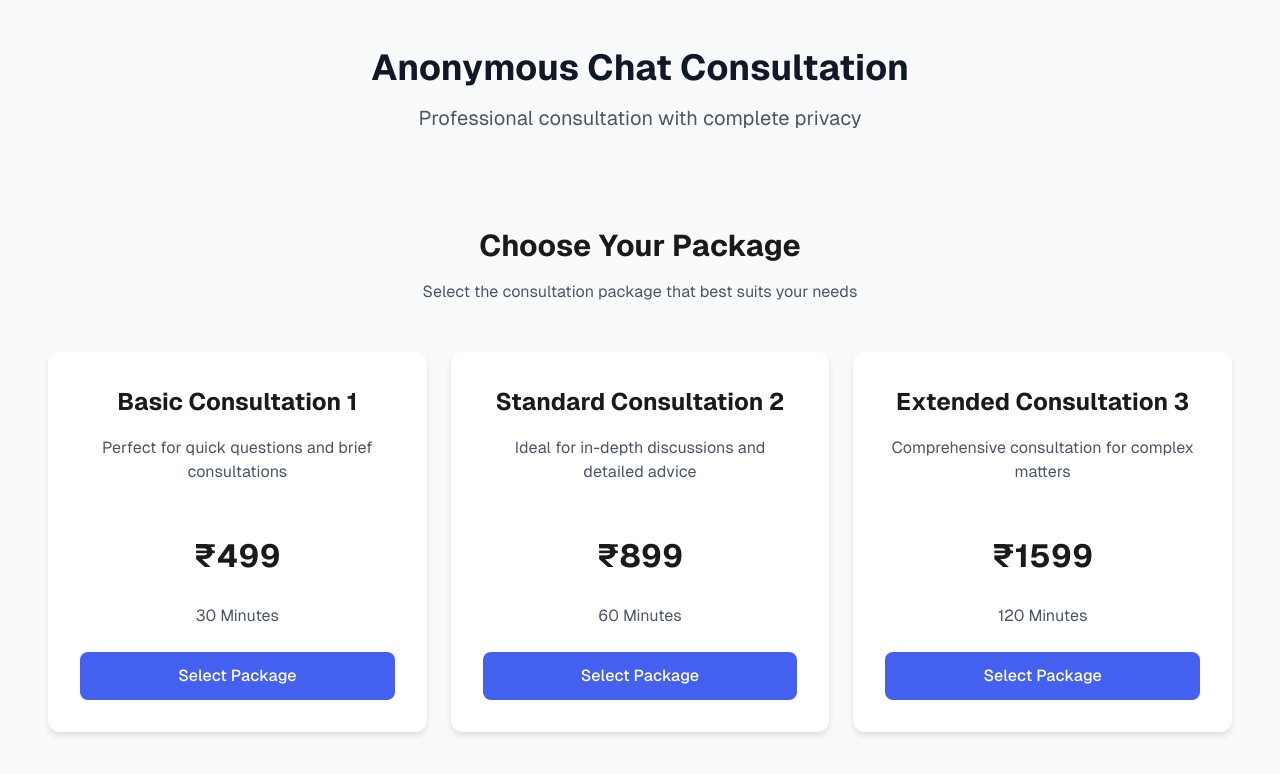
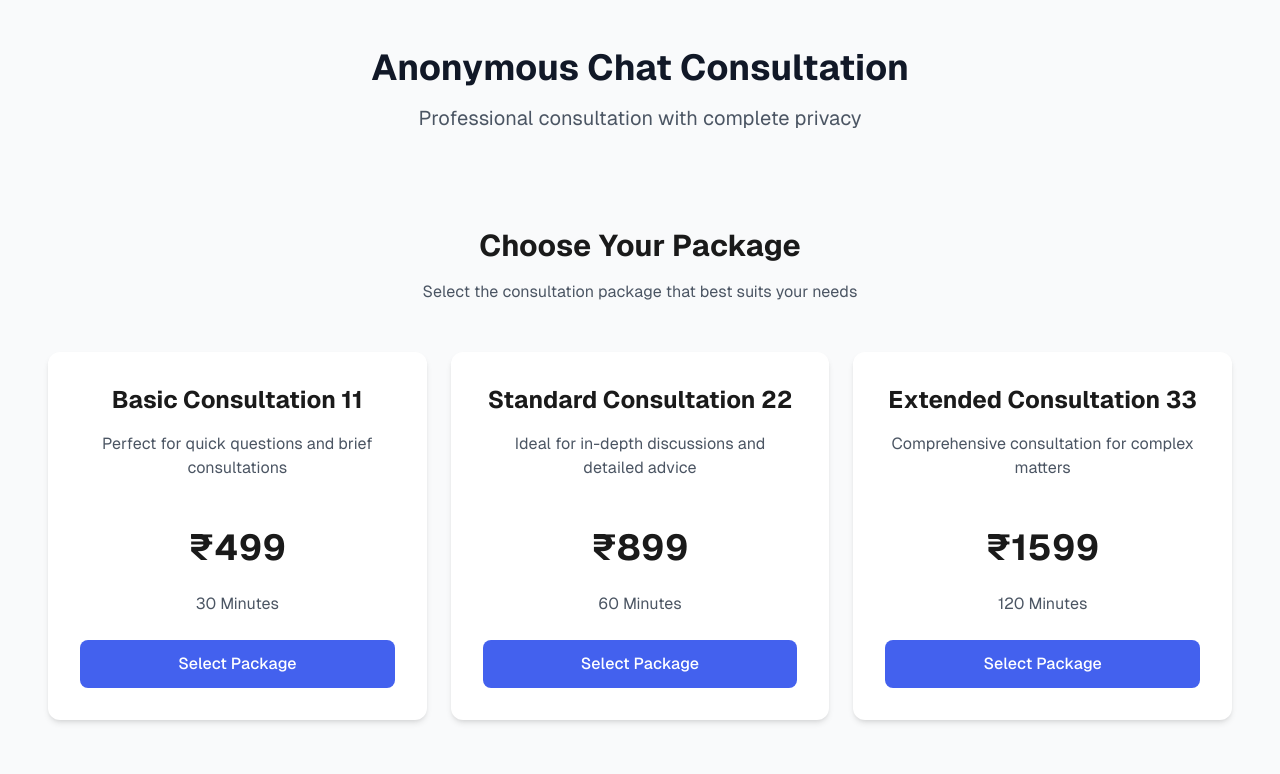
Before and after one commit to gijojohn/anonymousChat, a Next.js app: page / in a window 1280 px wide. Shown: the top 774 px of the page. Built offline with nearby package versions, Linux system fonts and the light colour scheme.

Commit message:
layout changes 6

```diff
--- a/src/app/layout.tsx
+++ b/src/app/layout.tsx
@@ -3,16 +3,26 @@ import localFont from "next/font/local";
 import "./globals.css";
 
 const geistSans = localFont({
-  src: './fonts/GeistVF.woff',
+  src: [
+    {
+      path: './fonts/GeistVF.woff',
+      weight: '100 900',
+      style: 'normal',
+    }
+  ],
   variable: '--font-geist-sans',
-  weight: '100 900',
   display: 'swap',
 });
 
 const geistMono = localFont({
-  src: './fonts/GeistMonoVF.woff',
+  src: [
+    {
+      path: './fonts/GeistMonoVF.woff',
+      weight: '100 900',
+      style: 'normal',
+    }
+  ],
   variable: '--font-geist-mono',
-  weight: '100 900',
   display: 'swap',
 });
 
@@ -27,10 +37,8 @@ export default function RootLayout({
   children: React.ReactNode;
 }>) {
   return (
-    <html lang="en">
-      <body
-        className={`${geistSans.variable} ${geistMono.variable} font-sans antialiased`}
-      >
+    <html lang="en" className={`${geistSans.variable} ${geistMono.variable}`}>
+      <body className="font-sans antialiased">
         {children}
       </body>
     </html>
--- a/src/components/packages-section.tsx
+++ b/src/components/packages-section.tsx
@@ -6,21 +6,21 @@ import React from 'react';
 const PACKAGES = [
   {
     id: 1,
-    title: 'Basic Consultation 1',
+    title: 'Basic Consultation 11',
     description: 'Perfect for quick questions and brief consultations',
     price: 499,
     duration: '30 Minutes',
   },
   {
     id: 2,
-    title: 'Standard Consultation 2',
+    title: 'Standard Consultation 22',
     description: 'Ideal for in-depth discussions and detailed advice',
     price: 899,
     duration: '60 Minutes',
   },
   {
     id: 3,
-    title: 'Extended Consultation 3',
+    title: 'Extended Consultation 33',
     description: 'Comprehensive consultation for complex matters',
     price: 1599,
     duration: '120 Minutes',
--- a/src/components/packages.css
+++ b/src/components/packages.css
@@ -1,74 +1,34 @@
 .packages-grid {
-  display: grid;
-  grid-template-columns: repeat(3, minmax(280px, 1fr));
-  gap: 1.5rem;
-  width: 100%;
-  max-width: 1200px;
-  margin: 0 auto;
+  @apply grid grid-cols-1 md:grid-cols-3 gap-6 max-w-[1200px] mx-auto;
 }
 
 .package-card {
-  background: white;
-  border-radius: 0.75rem;
-  box-shadow: 0 4px 6px rgba(0, 0, 0, 0.1);
-  padding: 2rem;
-  height: 100%;
-  display: flex;
-  flex-direction: column;
-  text-align: center;
-  font-family: var(--font-geist-sans);
+  @apply bg-white rounded-xl shadow-md p-8 h-full flex flex-col items-center text-center;
 }
 
 .package-title {
-  font-size: 1.5rem;
-  font-weight: 700;
-  margin-bottom: 1rem;
-  text-align: center;
-  font-family: var(--font-geist-sans);
+  @apply text-2xl font-bold mb-4;
 }
 
 .package-description {
-  color: #4B5563;
-  margin-bottom: 1.5rem;
-  text-align: center;
-  font-family: var(--font-geist-sans);
+  @apply text-gray-600 mb-6;
 }
 
 .package-price {
-  font-size: 2rem;
-  font-weight: 700;
-  margin: 1.5rem 0;
-  text-align: center;
-  font-family: var(--font-geist-sans);
+  @apply text-4xl font-bold my-6;
 }
 
 .package-duration {
-  color: #4B5563;
-  margin-bottom: 1.5rem;
-  text-align: center;
-  font-family: var(--font-geist-sans);
+  @apply text-gray-600 mb-6;
 }
 
 .package-button {
-  width: 100%;
-  padding: 0.75rem;
-  border-radius: 0.5rem;
-  background-color: #4361ee;
-  color: white;
-  border: none;
-  cursor: pointer;
-  transition: background-color 0.3s ease;
-  text-align: center;
-  font-weight: 500;
-  font-family: var(--font-geist-sans);
-}
-
-.package-button:hover {
-  background-color: #3730a3;
+  @apply w-full py-3 px-4 rounded-lg bg-[#4361ee] text-white font-medium
+  transition-colors duration-300 hover:bg-[#3730a3] cursor-pointer;
 }
 
 @media (max-width: 768px) {
   .packages-grid {
-    grid-template-columns: 1fr;
+    @apply grid-cols-1;
   }
 }
--- a/tailwind.config.ts
+++ b/tailwind.config.ts
@@ -1,4 +1,3 @@
-// tailwind.config.ts
 import type { Config } from "tailwindcss"
 
 const config: Config = {
@@ -7,7 +6,7 @@ const config: Config = {
   theme: {
     extend: {
       fontFamily: {
-        sans: ['var(--font-geist-sans)', 'system-ui', 'sans-serif'],
+        sans: ['var(--font-geist-sans)', 'system-ui', '-apple-system', 'BlinkMacSystemFont', 'Segoe UI', 'Roboto', 'sans-serif'],
         mono: ['var(--font-geist-mono)', 'monospace'],
       },
     },
```
Also changed, not shown: 1 other file (tests, documents, lock files or other folders).
